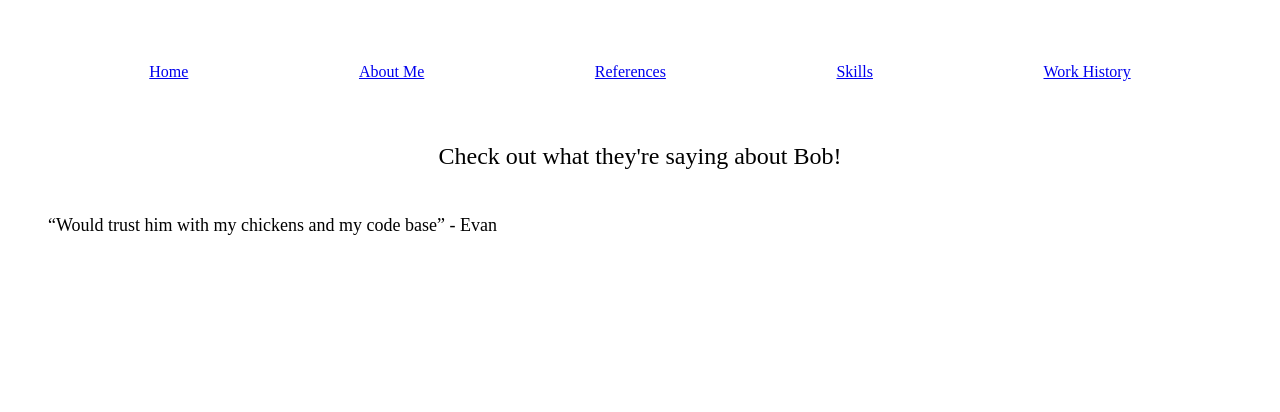
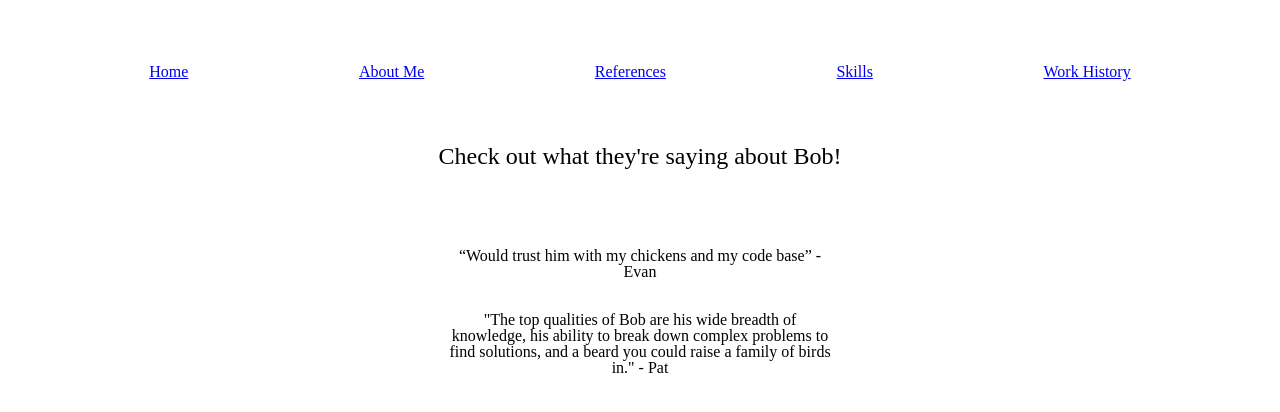
Before and after one commit to rjwhitmer/rjwhitmer.github.io, a React (Create React App) app in the folder mysite/: page /references in a window 1280 px wide. Shown: the top 412 px of the page. Built offline with nearby package versions, Linux system fonts and the light colour scheme.

Commit message:
References content update

```diff
--- a/mysite/src/App.css
+++ b/mysite/src/App.css
@@ -85,11 +85,24 @@ img {
 #refer-header > p {
   font-size: x-large;
   text-align: center;
+  margin-bottom: 4rem;
 }
 
 #references > p {
   font-size: large;
   margin: 3rem;
+}
+
+.recommendations {
+  text-align: center;
+  padding: 1rem;
+  width: 24rem;
+}
+
+#personal-recommendations {
+  display: flex;
+  flex-direction: column;
+  align-items: center;
 }
 
 #work-history-header > h1 {
--- a/mysite/src/Components/References.js
+++ b/mysite/src/Components/References.js
@@ -6,7 +6,14 @@ export default function References(){
             <div id="refer-header">
                 <p>Check out what they're saying about Bob!</p>
             </div>
-            <p>“Would trust him with my chickens and my code base” - Evan</p>
+            <div id='personal-recommendations'>
+                <div class='recommendations'>
+                    <p>“Would trust him with my chickens and my code base” - Evan</p>
+                </div>
+                <div class='recommendations'>
+                    <p>"The top qualities of Bob are his wide breadth of knowledge, his ability to break down complex problems to find solutions, and a beard you could raise a family of birds in." - Pat</p>
+                </div>
+            </div>
         </div>
     )
 }
```
Also changed, not shown: 1 other file (tests, documents, lock files or other folders).
